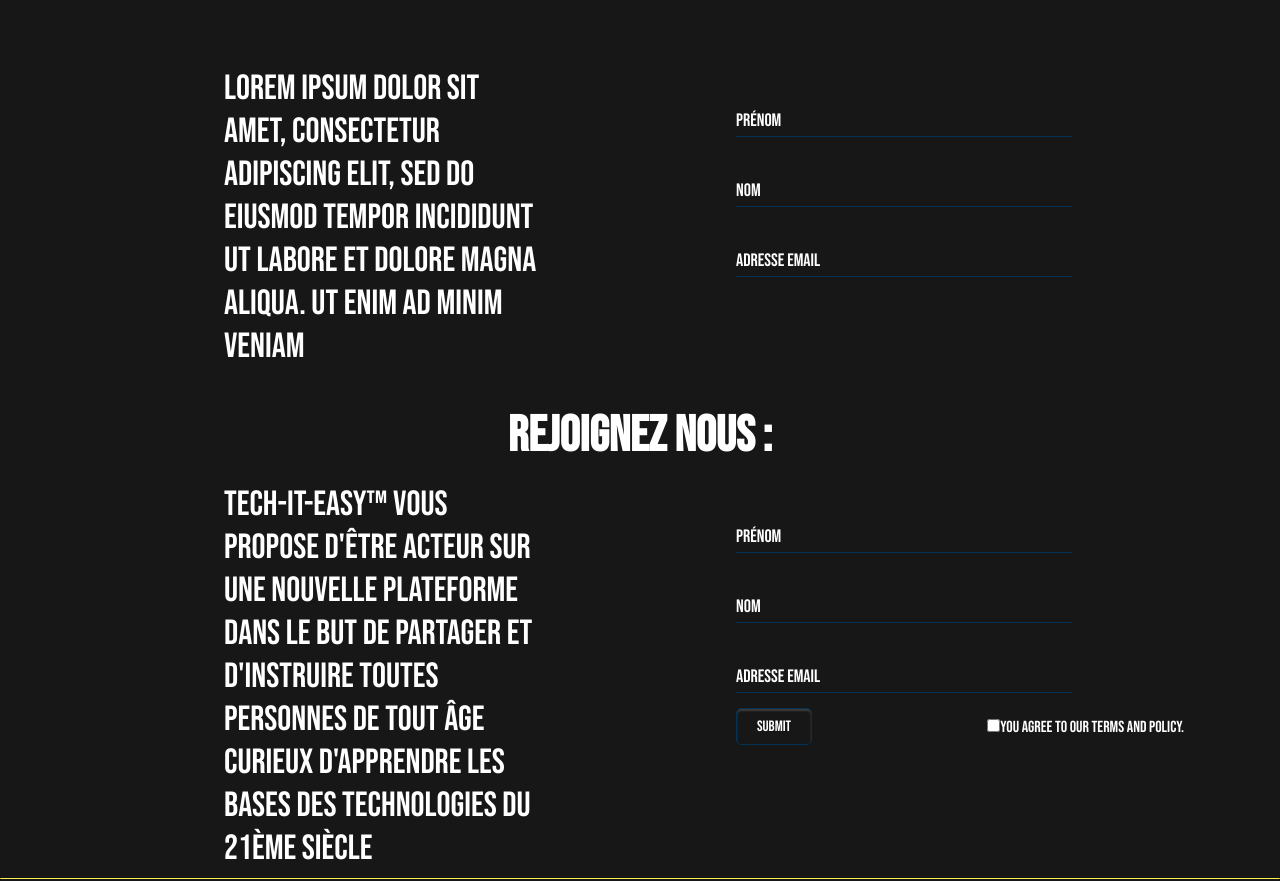
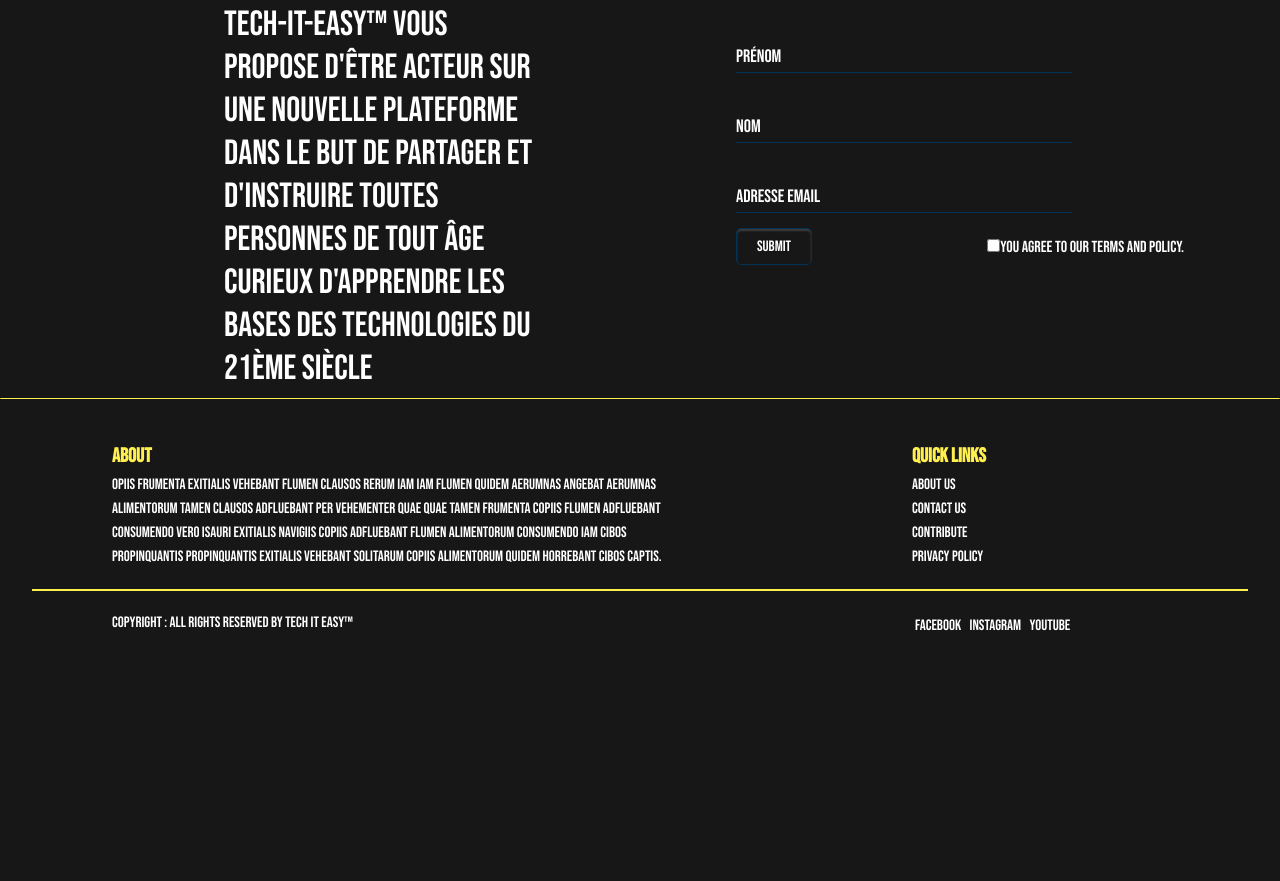
Before and after one commit to AntoineMeunier52/tech-it-easy-, a website: page index.html in a window 1280 px wide. Shown: the part 3282-4163 px from the top of the page. After the commit the page ends 4000 px from the top, so only its background shows below. Drawn offline with nearby package versions, Linux system fonts and the light colour scheme.

Commit message:
Update index.html
fixe bug

```diff
--- a/index.html
+++ b/index.html
@@ -155,41 +155,6 @@
                 <h2 class="container-title4">Rejoignez nous :</h2>
                 <div class="separation4">
                     <div class="paragraphe4">
-                        <p>Lorem ipsum dolor sit amet, consectetur adipiscing elit, sed do eiusmod tempor incididunt ut labore et dolore magna aliqua. Ut enim ad minim veniam </p>
-                    </div>
-                    <div class="formulaire">
-                        <div class="form1">
-                            <div class="firstName-form">
-                                    <input type="text" name="Prénom" autocomplete="off" required />
-                                    <label for="Prénom" class="label-firstName">
-                                    <span class="content-firstName">Prénom</span>
-                                    </label>
-                            </div>
-                        </div>
-                        <div class="form2">
-                            <div class="lastName-form">
-                                    <input type="text" name="Nom" autocomplete="off" required />
-                                    <label for="Nom" class="label-lastName">
-                                    <span class="content-lastName">Nom</span>
-                                    </label>
-                            </div>
-                            <p class="paragraphe3">Tu souhaites rédiger des articles, monter des vidéos, faire des interviews le tout dans une équipe sur une nouvelle plateforme de partage?<p>
-                        </div>
-                        <div class="form3">
-                            <div class="email-form">
-                                <input type="email" name="email" pattern="[^@\s]+@[^@\s]+\.[^@\s]+" title="Invalid email address" autocomplete="off" required/>
-                                <label for="email" class="label-email">
-                                    <span class="content-email">Adresse email</span>
-                                </label>
-                            </div>
-                        </div>
-                    </div>
-                </div>
-            </section>
-            <section class="login-zone">
-                <h2 class="container-title4">Rejoignez nous :</h2>
-                <div class="separation4">
-                    <div class="paragraphe4">
                         <p>Tech-It-Easy™ vous propose d'être acteur sur une nouvelle plateforme dans le but de partager et d'instruire toutes personnes de tout âge curieux d'apprendre les bases des technologies du 21ème siècle</p>
                     </div>
                     <div class="formulaire">
```
